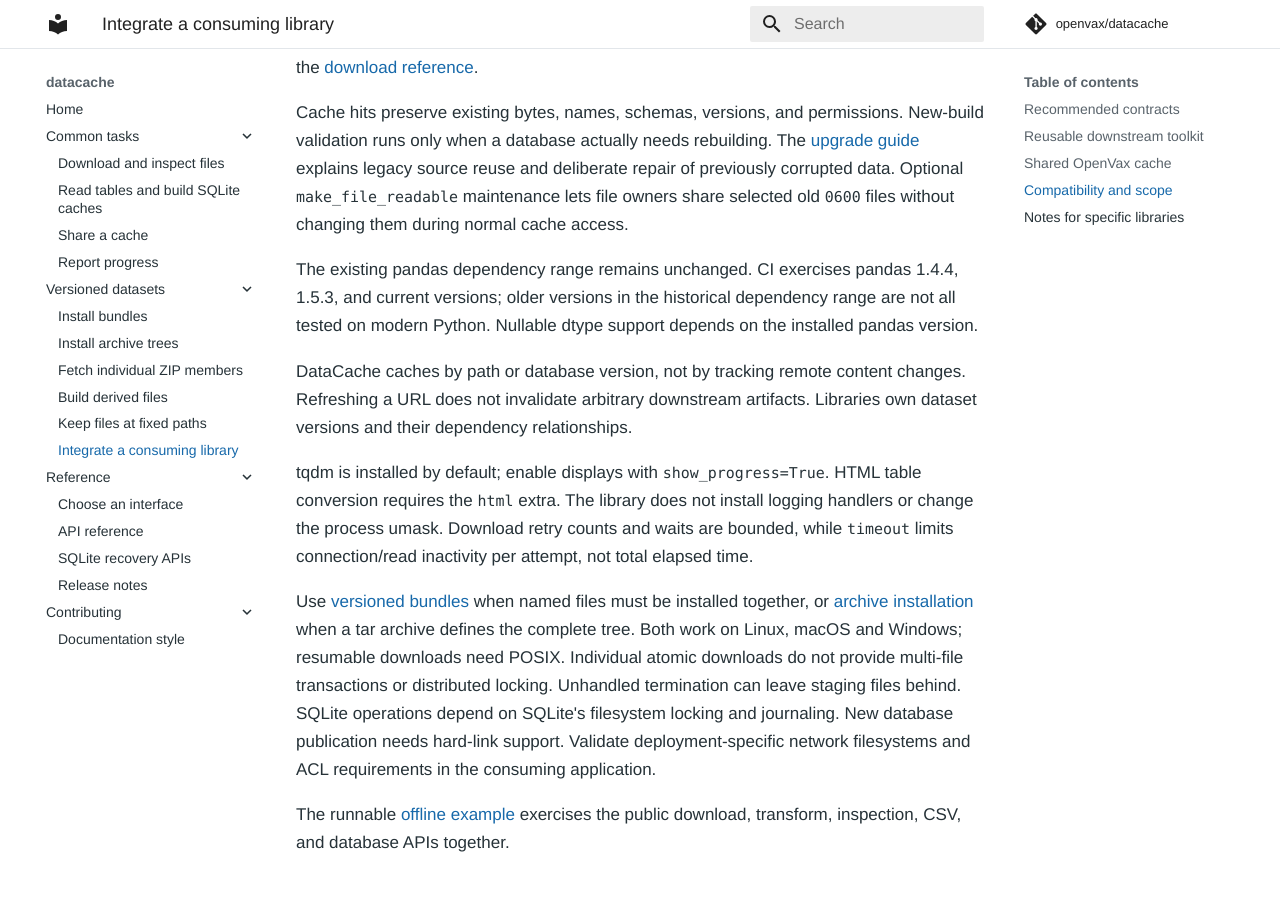
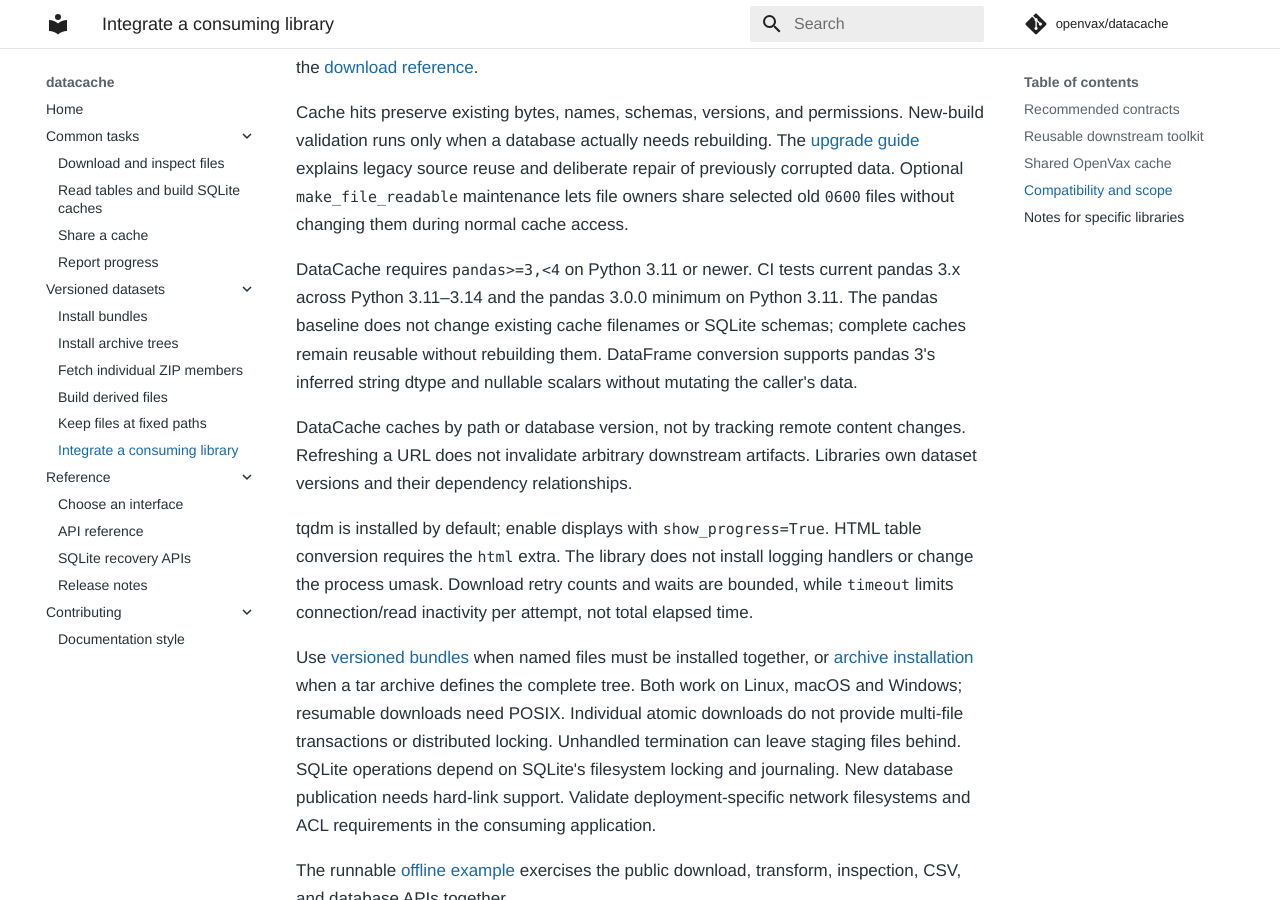
Before and after one commit to openvax/datacache, an MkDocs documentation site: the page built from docs/integration.md, in a window 1280 px wide and 900 px high, scrolled down 2343 px. Built offline with MkDocs 1.6.1 and Material for MkDocs 9.7.7, drawn with Linux system fonts in a browser that asks for light colours; comment, search, counter and statistics services are not loaded.

Commit message:
Require pandas 3 and retire obsolete pandas compatibility

```diff
--- a/docs/integration.md
+++ b/docs/integration.md
@@ -78,10 +78,12 @@ reuse and deliberate repair of previously corrupted data. Optional
 `make_file_readable` maintenance lets file owners share selected old `0600`
 files without changing them during normal cache access.
 
-The existing pandas dependency range remains unchanged. CI exercises pandas
-1.4.4, 1.5.3, and current versions; older versions in the historical dependency
-range are not all tested on modern Python. Nullable dtype support depends on
-the installed pandas version.
+DataCache requires `pandas>=3,<4` on Python 3.11 or newer. CI tests current
+pandas 3.x across Python 3.11–3.14 and the pandas 3.0.0 minimum on Python 3.11.
+The pandas baseline does not change existing cache filenames or SQLite schemas;
+complete caches remain reusable without rebuilding them. DataFrame conversion
+supports pandas 3's inferred string dtype and nullable scalars without mutating
+the caller's data.
 
 DataCache caches by path or database version, not by tracking remote content
 changes. Refreshing a URL does not invalidate arbitrary downstream artifacts.
--- a/requirements.txt
+++ b/requirements.txt
@@ -1,4 +1,4 @@
-pandas>=0.15.2
+pandas>=3,<4
 platformdirs>=3.0
 requests>=2.5.1
 filelock>=3.13
```
Also changed, not shown: CHANGELOG.md (+7 -0 lines), README.md (+3 -3 lines), 6 other files.
